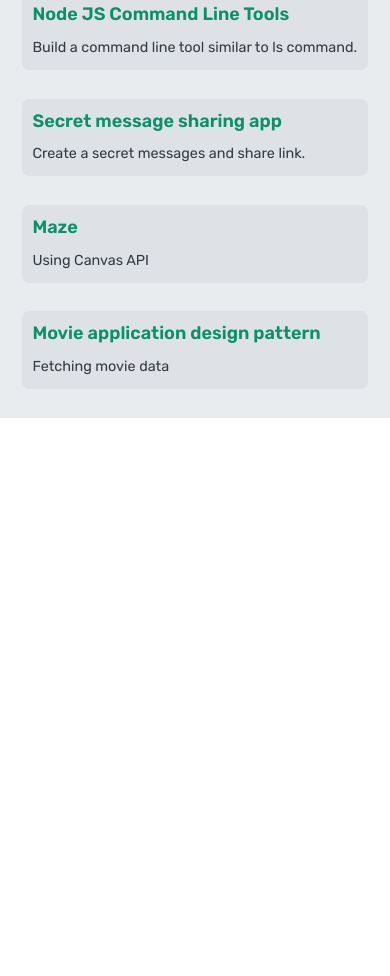
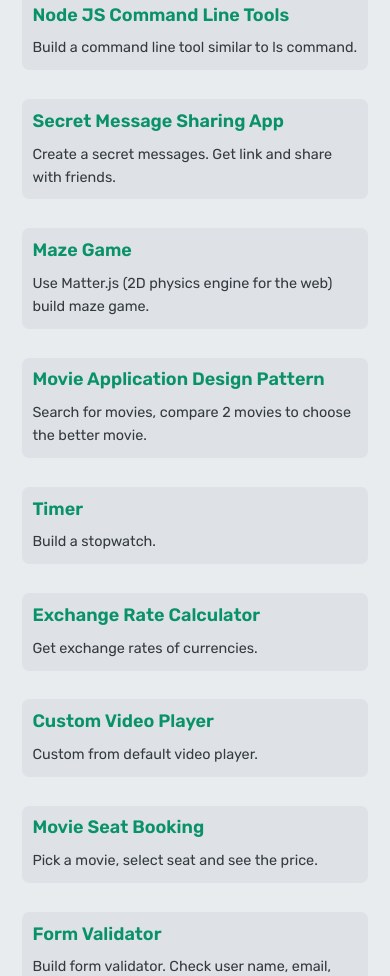
Before and after one commit to anhutf/portfolio, a plain HTML site: page index.html in a window 390 px wide. Shown: the part 1024-2000 px from the top of the page. Before the commit the page ends 1442 px from the top, so only its background shows below. Drawn offline with nearby package versions, Linux system fonts and the light colour scheme.

Commit message:
Complete portfolio

```diff
--- a/css/responsive.css
+++ b/css/responsive.css
@@ -28,7 +28,7 @@
 
   .info {
     position: fixed;
-    top: 0;
+    top: 2.4rem;
     right: 0;
     z-index: 9999;
   }
@@ -45,11 +45,6 @@
 }
 
 @media (max-width: 45em) {
-  html {
-    /* 9px / 16px = 0.5625 */
-    font-size: 56.25%;
-  }
-
   body {
     grid-template-columns: 1fr;
   }
@@ -102,3 +97,10 @@
     display: block;
   }
 }
+
+@media (max-width: 30em) {
+  html {
+    /* 9px / 16px = 0.5625 */
+    font-size: 56.25%;
+  }
+}
--- a/css/style.css
+++ b/css/style.css
@@ -49,7 +49,7 @@ body {
 }
 
 .avatar-img {
-  width: 60%;
+  width: 75%;
   border-radius: 50%;
   margin-bottom: 1.2rem;
 }
@@ -94,7 +94,7 @@ body {
 }
 
 .info {
-  padding: 2.4rem;
+  padding: 0 2.4rem 2.4rem;
   margin-top: auto;
 }
 
@@ -102,7 +102,7 @@ body {
   list-style: none;
   display: flex;
   justify-content: center;
-  gap: 1.6rem;
+  gap: 2.4rem;
 }
 
 .social-icon {
@@ -252,6 +252,7 @@ body {
   color: #099268;
   font-size: 2rem;
   font-weight: 600;
+  text-transform: capitalize;
   padding-bottom: 1.2rem;
 }
 
@@ -297,6 +298,7 @@ body {
 }
 
 .detail {
+  background-color: #fff;
   height: 100%;
   display: grid;
   grid-template-columns: 1fr;
--- a/data/project-list.json
+++ b/data/project-list.json
@@ -22,23 +22,58 @@
   },
   {
     "title": "Secret message sharing app",
-    "description": "Create a secret messages and share link.",
+    "description": "Create a secret messages. Get link and share with friends.",
     "languages": "Javascript, HTML",
-    "demo": "N/A",
+    "demo": "https://secret-message-rho-smoky.vercel.app",
     "source-code": "https://github.com/anhutf/secret-message"
   },
   {
-    "title": "Maze",
-    "description": "Using Canvas API",
+    "title": "Maze Game",
+    "description": "Use Matter.js (2D physics engine for the web) build maze game.",
     "languages": "Javascript",
-    "demo": "N/A",
+    "demo": "https://anhutf.github.io/maze",
     "source-code": "https://github.com/anhutf/maze"
   },
   {
     "title": "Movie application design pattern",
-    "description": "Fetching movie data",
+    "description": "Search for movies, compare 2 movies to choose the better movie.",
     "languages": "Javascript",
     "demo": "https://anhutf.github.io/fetching-movie-data/",
     "source-code": "https://github.com/anhutf/fetching-movie-data"
+  },
+  {
+    "title": "Timer",
+    "description": "Build a stopwatch.",
+    "languages": "Javascript, HTML, CSS",
+    "demo": "https://anhutf.github.io/timer",
+    "source-code": "https://github.com/anhutf/timer"
+  },
+  {
+    "title": "Exchange rate Calculator",
+    "description": "Get exchange rates of currencies.",
+    "languages": "Javascript, HTML, CSS",
+    "demo": "https://anhutf.github.io/exchange-rate",
+    "source-code": "https://github.com/anhutf/exchange-rate"
+  },
+  {
+    "title": "Custom video player",
+    "description": "Custom from default video player.",
+    "languages": "Javascript, HTML, CSS",
+    "demo": "https://anhutf.github.io/custom-video-player",
+    "source-code": "https://github.com/anhutf/custom-video-player"
+  },
+  {
+    "title": "Movie Seat Booking",
+    "description": "Pick a movie, select seat and see the price.",
+    "languages": "Javascript, HTML, CSS",
+    "demo": "https://anhutf.github.io/movie-seat-booking",
+    "source-code": "https://github.com/anhutf/movie-seat-booking"
+  },
+  {
+    "title": "Form Validator",
+    "description": "Build form validator. Check user name, email, password.",
+    "languages": "Javascript, HTML, CSS",
+    "demo": "https://anhutf.github.io/form-validator",
+    "source-code": "https://github.com/anhutf/form-validator"
   }
 ]
--- a/index.html
+++ b/index.html
@@ -20,7 +20,7 @@
   <body>
     <article class="profile">
       <div class="avatar">
-        <img class="avatar-img" src="img/32.jpg" alt="Avatar of Anh Nhut" />
+        <img class="avatar-img" src="img/avatar.jpg" alt="Avatar of Anh Nhut" />
         <div class="avatar-name">
           <p class="greeting">Hi, I'm</p>
           <h1 class="name">Anh Nhut</h1>
```
Also changed, not shown: img/32.jpg (deleted), img/avatar.jpg.
